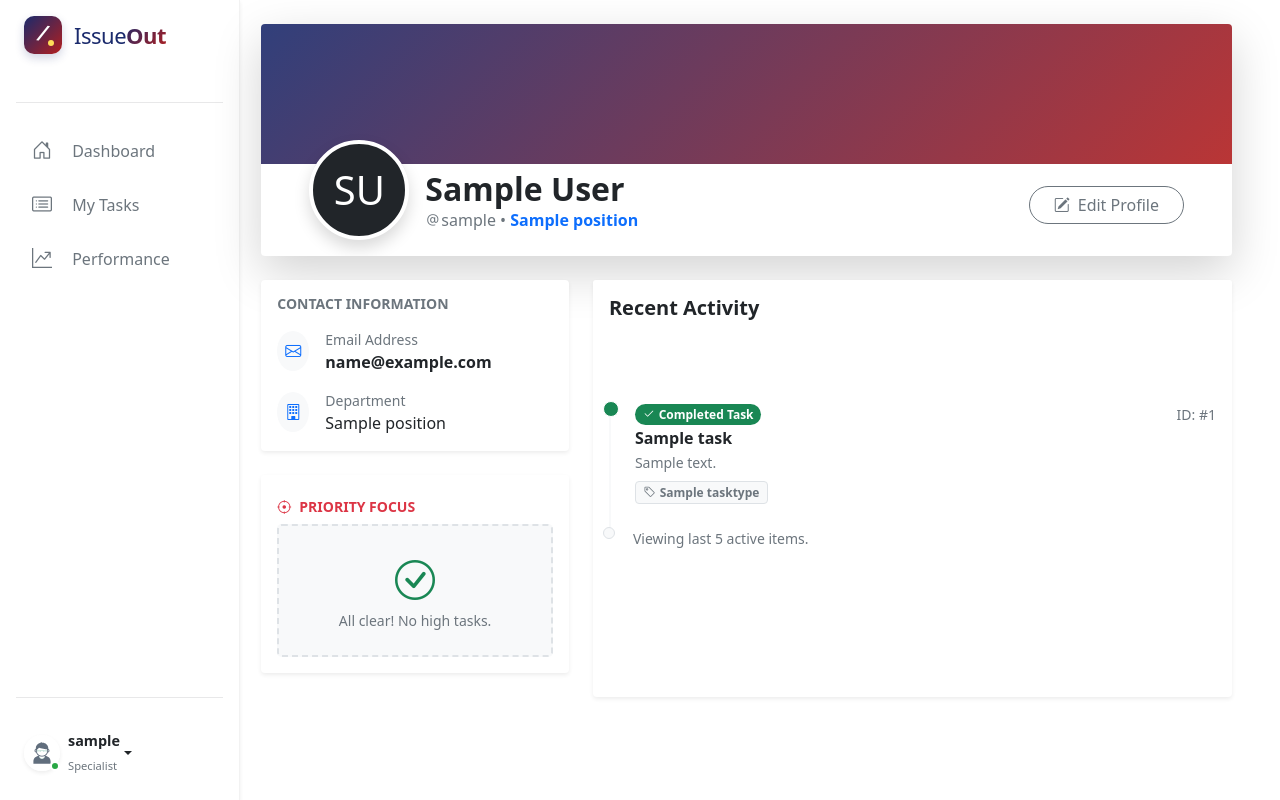
After one commit to leemonch1k-space/TasksManager, a Django app: page /work-space/profile/1/ in a window 1280 px wide. The commit adds this page. Run offline with Django 5.2, Linux system fonts and the light colour scheme; a user stored in the database is signed in; tables that the repository leaves empty hold one stand-in row (values such as "Sample post").

Commit message:
Feat: Implement worker profile page with task history and analytics

```diff
--- a/task/urls.py
+++ b/task/urls.py
@@ -10,6 +10,7 @@ from task.views import (
     TaskToggleStatusView,
     UserTasksPerformanceView,
     UserSettingsView,
+    UserProfileView,
 )
 
 urlpatterns = [
@@ -34,6 +35,7 @@ urlpatterns = [
     ),
     path("performance/", UserTasksPerformanceView.as_view(), name="performance"),
     path("settings/", UserSettingsView.as_view(), name="settings"),
+    path("profile/<int:pk>/", UserProfileView.as_view(), name="profile"),
 ]
 
 app_name = "task"
--- a/task/views.py
+++ b/task/views.py
@@ -9,7 +9,7 @@ from django.views import generic, View
 
 from task.forms import TaskForm, UpdateUserDataForm
 from task.mixins import NextUrlMixin
-from task.models import Task, TaskType, Position
+from task.models import Task, TaskType
 
 
 class WorkSpaceView(LoginRequiredMixin, NextUrlMixin, generic.TemplateView):
@@ -236,3 +236,33 @@ class UserSettingsView(LoginRequiredMixin, NextUrlMixin, SuccessMessageMixin, ge
         base_url = reverse_lazy("task:settings")
 
         return f"{base_url}?next={next_url}"
+
+
+class UserProfileView(LoginRequiredMixin, generic.TemplateView):
+    template_name = "task/profile.html"
+
+    def get_context_data(self, pk: int, **kwargs):
+        context = super().get_context_data(**kwargs)
+        user = get_object_or_404(get_user_model(), pk=pk)
+
+        recent_activities = Task.objects.filter(
+            assignees=user,
+        ).order_by('-id')[:5]
+
+        high_tasks = Task.objects.filter(
+            assignees=user,
+            is_completed=False
+        ).order_by('deadline', '-priority')[:3]
+
+        colleagues = []
+        if user.position:
+            colleagues = get_user_model().objects.filter(
+                position=user.position
+            ).exclude(id=user.id)[:4]
+
+        context["profile_user"] = user
+        context["recent_activities"] = recent_activities
+        context["high_tasks"] = high_tasks
+        context["colleagues"] = colleagues
+
+        return context
--- a/templates/includes/sidebar.html
+++ b/templates/includes/sidebar.html
@@ -100,7 +100,7 @@
         </div>
       </a>
       <ul class="dropdown-menu shadow-lg border-0 mt-2" aria-labelledby="dropdownUser2">
-        <li><a class="dropdown-item py-2" href="#"><i class="bi bi-person me-2"></i>Profile</a></li>
+        <li><a class="dropdown-item py-2" href="{% url 'task:profile' user.id%}"><i class="bi bi-person me-2"></i>Profile</a></li>
         <li><a class="dropdown-item py-2" href="{% url 'task:settings' %}?next={{ request.path }}"><i class="bi bi-gear me-2"></i>Settings</a></li>
         <li>
           <hr class="dropdown-divider">
--- /dev/null
+++ b/templates/task/profile.html
@@ -0,0 +1,228 @@
+{% extends "base.html" %}
+{% load static %}
+
+{% block header %}
+  {{ profile_user.username }} | Profile
+{% endblock %}
+
+{% block content %}
+  <div class="container">
+
+    <div class="card border-0 shadow-lg overflow-hidden mb-4 rounded-4">
+      <div style="height: 140px; background: linear-gradient(135deg, #1a2a6c 0%, #b21f1f 100%); opacity: 0.9;"></div>
+
+      <div class="card-body px-4 px-md-5 position-relative">
+        <div class="d-md-flex align-items-end justify-content-between">
+          <div class="d-flex align-items-end mb-4 mb-md-0" style="margin-top: -40px;">
+            <div class="avatar-circle-lg border border-4 border-white shadow bg-dark fs-1">
+              {{ profile_user.first_name|first|upper }}{{ profile_user.last_name|first|upper }}
+            </div>
+            <div class="ms-3 mb-2">
+              <h2 class="fw-bold mb-0 text-dark">{{ profile_user.first_name }} {{ profile_user.last_name }}</h2>
+              <p class="text-muted mb-0">
+                <i class="bi bi-at"></i>{{ profile_user.username }}
+                {% if profile_user.position %} •
+                  <span class="text-primary fw-bold">{{ profile_user.position.name }}</span>{% endif %}
+              </p>
+            </div>
+          </div>
+          {% if user.id == profile_user.id %}
+            <div class="mb-3">
+              <a href="{% url 'task:settings' %}" class="btn btn-outline-secondary rounded-pill px-4">
+                <i class="bi bi-pencil-square me-2"></i>Edit Profile
+              </a>
+            </div>
+          {% endif %}
+        </div>
+      </div>
+    </div>
+
+    <div class="row g-4">
+
+      <div class="col-lg-4">
+
+        <div class="card border-0 shadow-sm mb-4">
+          <div class="card-body">
+            <h6 class="fw-bold text-uppercase text-muted small mb-3">Contact Information</h6>
+            <div class="d-flex align-items-center mb-3">
+              <div class="bg-light p-2 rounded-circle me-3 text-primary">
+                <i class="bi bi-envelope"></i>
+              </div>
+              <div>
+                <small class="d-block text-muted">Email Address</small>
+                <span class="fw-bold text-dark">{{ profile_user.email }}</span>
+              </div>
+            </div>
+            <div class="d-flex align-items-center">
+              <div class="bg-light p-2 rounded-circle me-3 text-primary">
+                <i class="bi bi-building"></i>
+              </div>
+              <div>
+                <small class="d-block text-muted">Department</small>
+                <span>{{ profile_user.position.name|default:"General Staff" }}</span>
+              </div>
+            </div>
+          </div>
+        </div>
+
+        <div class="card border-0 shadow-sm mb-4">
+          <div class="card-header bg-white border-0 pt-4 pb-2">
+            <h6 class="fw-bold text-uppercase text-danger small mb-0">
+              <i class="bi bi-crosshair me-2"></i>Priority Focus
+            </h6>
+          </div>
+          <div class="card-body pt-0">
+            {% if high_tasks %}
+              <div class="d-flex flex-column gap-3">
+                {% for task in high_tasks %}
+                  <div
+                      class="p-3 bg-light rounded-3 border-start border-4 {% if task.priority == 'HIGH' %}border-danger{% else %}border-warning{% endif %} position-relative">
+                    <div class="d-flex justify-content-between align-items-start mb-1">
+                                    <span class="badge bg-white text-dark border shadow-sm rounded-pill small mb-1">
+                                        {{ task.task_type.name|default:"Task" }}
+                                    </span>
+                      {% if task.deadline %}
+                        <small class="text-danger fw-bold" style="font-size: 0.75rem;">
+                          <i class="bi bi-clock me-1"></i>{{ task.deadline|date:"M d" }}
+                        </small>
+                      {% endif %}
+                    </div>
+                    <h6 class="fw-bold text-dark mb-1 text-truncate">{{ task.name }}</h6>
+                  </div>
+                {% endfor %}
+              </div>
+            {% else %}
+              <div class="text-center py-4 bg-light rounded-3 dashed-border">
+                <i class="bi bi-check-circle fs-1 text-success opacity-50 mb-2"></i>
+                <p class="text-muted small mb-0">All clear! No high tasks.</p>
+              </div>
+            {% endif %}
+          </div>
+        </div>
+
+        {% if colleagues %}
+          <div class="card border-0 shadow-sm">
+            <div class="card-body">
+              <h6 class="fw-bold text-uppercase text-muted small mb-3">Team Members</h6>
+              <div class="d-flex flex-wrap gap-2">
+                {% for colleague in colleagues %}
+                  <div class="d-flex align-items-center bg-light px-3 py-2 rounded-pill border col position-relative"
+                       title="{{ colleague.first_name }} {{ colleague.last_name }}">
+                    <i class="bi bi-person-circle text-secondary me-2"></i>
+                    <span class="small fw-bold user-select-none">
+                      <a href="{% url 'task:profile' colleague.id %}"
+                         class="stretched-link text-decoration-none text-black">
+                      {{ colleague.username }}
+                        </a>
+                    </span>
+                  </div>
+                {% endfor %}
+              </div>
+            </div>
+          </div>
+        {% endif %}
+
+      </div>
+
+      <div class="col-lg-8">
+        <div class="card border-0 shadow-sm h-100">
+          <div class="card-header bg-white py-3 border-0">
+            <h5 class="fw-bold mb-0">Recent Activity</h5>
+          </div>
+          <div class="card-body d-flex flex-column justify-content-center mb-40">
+            {% if recent_activities %}
+              <div class="timeline">
+                {% for task in recent_activities %}
+                  <div class="timeline-item pb-4 ps-4 position-relative border-start border-2 border-light">
+                    <div class="timeline-dot position-absolute start-0 top-0 translate-middle rounded-circle border border-white
+                                     {% if task.is_completed %}bg-success{% else %}bg-warning{% endif %}"
+                         style="width: 16px; height: 16px; margin-top: 5px;"></div>
+
+                    <div class="timeline-content">
+                      <div class="d-flex justify-content-between mb-1">
+                        {% if task.is_completed %}
+                          <span class="badge bg-success bg-opacity-10 text-success rounded-pill text-white">
+                            <i class="bi bi-check2 me-1"></i>Completed Task
+                          </span>
+                        {% else %}
+                          <span class="badge bg-warning bg-opacity-10 text-warning rounded-pill text-white">
+                            <i class="bi bi-hourglass-split me-1"></i>In Progress
+                          </span>
+                        {% endif %}
+
+                        <small class="text-muted">ID: #{{ task.id }}</small>
+                      </div>
+
+                      <h6 class="fw-bold text-dark mb-1">
+                        {{ task.name }}
+                      </h6>
+
+                      <p class="text-muted small mb-2">{{ task.description|truncatewords:15 }}</p>
+
+                      <div class="d-flex align-items-center gap-2">
+                        <span class="badge bg-light text-secondary border">
+                          <i class="bi bi-tag me-1"></i>{{ task.task_type.name }}
+                        </span>
+                        {% if task.priority == 'HIGH' %}
+                          <span class="badge bg-danger text-white border border-danger">
+                            <i class="bi bi-exclamation-circle me-1"></i>High Priority
+                          </span>
+                        {% endif %}
+                      </div>
+                    </div>
+                  </div>
+                {% endfor %}
+
+                <div class="timeline-item ps-4 position-relative">
+                  <div
+                      class="timeline-dot position-absolute start-0 top-0 translate-middle bg-light rounded-circle border"
+                      style="width: 12px; height: 12px; margin-top: 5px;"></div>
+                  <p class="text-muted small">Viewing last 5 active items.</p>
+                </div>
+              </div>
+            {% else %}
+              <div class="text-center py-5">
+                <i class="bi bi-journal-x fs-1 text-muted opacity-50 mb-3"></i>
+                <p class="text-muted">No recent activity recorded yet.</p>
+              </div>
+            {% endif %}
+          </div>
+        </div>
+      </div>
+    </div>
+  </div>
+
+  <style>
+      .timeline-item:last-child {
+          border-left: 0 !important;
+      }
+
+      .hover-primary:hover {
+          color: #0d6efd !important;
+          transition: color 0.2s;
+      }
+
+      .last-no-border:last-child {
+          border-bottom: none !important;
+          margin-bottom: 0 !important;
+          padding-bottom: 0 !important;
+      }
+
+      .avatar-circle-lg {
+          width: 100px;
+          height: 100px;
+          display: flex;
+          align-items: center;
+          justify-content: center;
+          color: white;
+      }
+
+      .dashed-border {
+          border: 2px dashed #dee2e6;
+      }
+
+      .mb-40 {
+          padding-bottom: 80px;
+      }
+  </style>
+{% endblock %}
```
